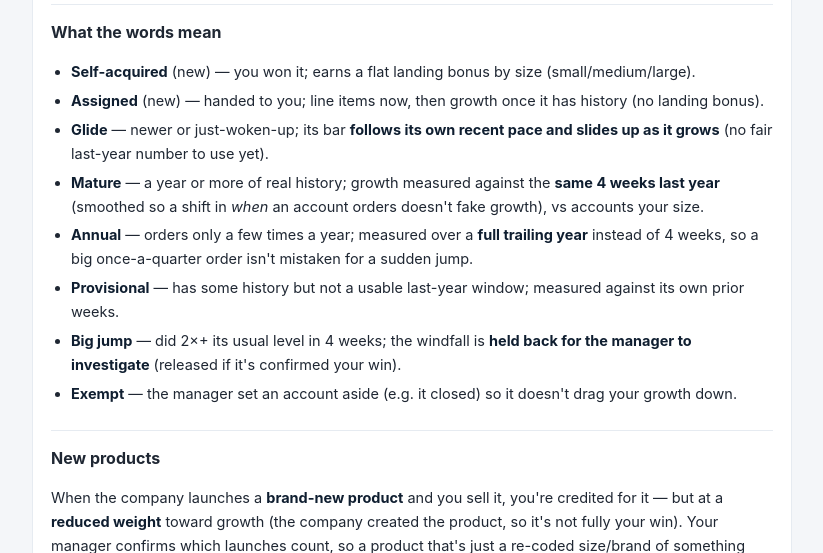
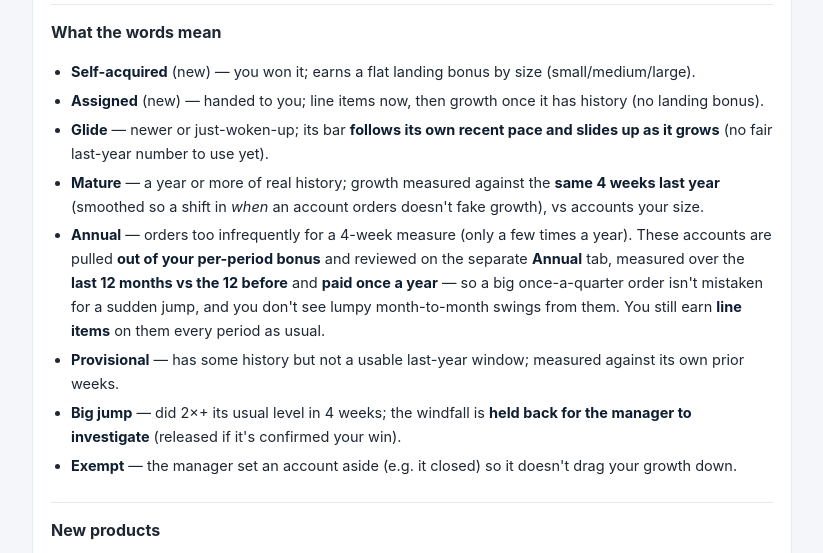
Before and after one commit to JaxonFan/wandt_sales_evaluation, a FastAPI app: page /guide in a window 1280 px wide. Shown: the part 1800-2353 px from the top of the page, without its empty margins (86-909 px from the left). Run offline with FastAPI, Linux system fonts and the light colour scheme; the visitor is signed in with stand-in values (Sample User, id 1); tables that the repository leaves empty hold one stand-in row (values such as "Sample post"); some libraries are stand-ins or nearby versions.

Commit message:
Split infrequent accounts into a dedicated Annual Review track
Monthly-or-less orderers (median order-gap > sporadic cutoff) were folded into
the per-period growth as a trailing-52-week number displayed under a "4 wk"
label, which read as a ~12x error (e.g. ANCHANY01 showed ~$15.8k vs a real
4-week $1.3k). They also produced lumpy period-to-period reviews.

- engine: compute_period_bonus now scores regular 4-week accounts only;
  sporadic accounts are excluded. New compute_annual_review() scores them on a
  rolling trailing-12-months vs prior-12-months basis, cost-adjusted and
  size-de-trended, paid once a year (not folded into the per-period bonus).
  Shared the cost-adjusted-baseline helper between both engines.
- service: run_annual_review() (rolling, as-of latest data) + compute_annual_goal().
- model: new AnnualAward table (adds via create_all, no ALTER on RDS).
- routes: /annual, /annual/{name}, /me/annual, POST /annual/award.
- templates: annual.html + annual_me.html; nav links; removed the stale
  per-period "annual" badge and pointed to the Annual tab.
- guide: updated the Annual glossary entry (EN + 中文 + root explainer).

Verified locally: ANCHANY01 appears once on /annual ($15,811 vs $7,510) and is
gone from per-period; zero overlap between tracks; all routes 200.

Co-Authored-By: Claude Opus 4.8 (1M context) <noreply@anthropic.com>

```diff
--- a/app/guides/explainer_en.md
+++ b/app/guides/explainer_en.md
@@ -69,8 +69,10 @@ right through.
   last-year number to use yet).
 - **Mature** — a year or more of real history; growth measured against the **same 4 weeks last year** (smoothed
   so a shift in *when* an account orders doesn't fake growth), vs accounts your size.
-- **Annual** — orders only a few times a year; measured over a **full trailing year** instead of 4 weeks, so a big
-  once-a-quarter order isn't mistaken for a sudden jump.
+- **Annual** — orders too infrequently for a 4-week measure (only a few times a year). These accounts are pulled
+  **out of your per-period bonus** and reviewed on the separate **Annual** tab, measured over the **last 12 months
+  vs the 12 before** and **paid once a year** — so a big once-a-quarter order isn't mistaken for a sudden jump, and
+  you don't see lumpy month-to-month swings from them. You still earn **line items** on them every period as usual.
 - **Provisional** — has some history but not a usable last-year window; measured against its own prior weeks.
 - **Big jump** — did 2×+ its usual level in 4 weeks; the windfall is **held back for the manager to investigate**
   (released if it's confirmed your win).
--- a/app/main.py
+++ b/app/main.py
@@ -107,6 +107,63 @@ def rep_goal_view(name: str, request: Request, db: Session = Depends(get_db), p:
     return templates.TemplateResponse("me.html", {"request": request, "user": user, "g": goal, "viewer": "manager"})
 
 
+# ---------- Annual Review track (infrequent accounts, rolling trailing 12 months; paid once a year) ----------
+@app.get("/annual", response_class=HTMLResponse)
+def annual(request: Request, db: Session = Depends(get_db)):
+    user = current_user(request, db)
+    if not user:
+        return RedirectResponse("/login", status_code=303)
+    if user.role == "rep":
+        return RedirectResponse("/me/annual", status_code=303)
+    res, as_of, s = service.run_annual_review(db)
+    cards = res["scorecards"]
+    cards = (cards[cards["annual_accounts"] > 0].sort_values("annual_growth_bonus", ascending=False)
+             .to_dict("records")) if len(cards) else []
+    awards = {a.associate: a for a in db.query(M.AnnualAward)}
+    return templates.TemplateResponse("annual.html", {
+        "request": request, "user": user, "cards": cards, "awards": awards, "data_through": as_of})
+
+
+@app.get("/annual/{name}", response_class=HTMLResponse)
+def annual_rep(name: str, request: Request, db: Session = Depends(get_db)):
+    user = current_user(request, db)
+    if not user or user.role == "rep":
+        return RedirectResponse("/login" if not user else "/me/annual", status_code=303)
+    goal = service.compute_annual_goal(db, name)
+    award = db.query(M.AnnualAward).filter(M.AnnualAward.associate == name).first()
+    return templates.TemplateResponse("annual_me.html", {"request": request, "user": user, "g": goal, "viewer": "manager", "award": award})
+
+
+@app.get("/me/annual", response_class=HTMLResponse)
+def my_annual(request: Request, db: Session = Depends(get_db)):
+    user = current_user(request, db)
+    if not user:
+        return RedirectResponse("/login", status_code=303)
+    if user.role == "rep" and not user.associate_name:
+        return RedirectResponse("/logout", status_code=303)
+    name = user.associate_name if user.role == "rep" else None
+    if not name:  # a manager hitting /me/annual -> the team annual page
+        return RedirectResponse("/annual", status_code=303)
+    goal = service.compute_annual_goal(db, name)
+    return templates.TemplateResponse("annual_me.html", {"request": request, "user": user, "g": goal, "viewer": "self"})
+
+
+@app.post("/annual/award")
+def set_annual_award(request: Request, associate: str = Form(...), award_amount: float = Form(0),
+                     note: str = Form(""), db: Session = Depends(get_db)):
+    user = current_user(request, db)
+    if not user or user.role == "rep":
+        return RedirectResponse("/login", status_code=303)
+    aw = db.query(M.AnnualAward).filter(M.AnnualAward.associate == associate).first()
+    if not aw:
+        aw = M.AnnualAward(associate=associate); db.add(aw)
+    aw.award_amount, aw.note = award_amount, note
+    aw.user_id, aw.created_at, aw.as_of = user.user_id, dt.datetime.utcnow(), dt.date.today()
+    db.commit()
+    audit(db, user, "set_annual_award", f"associate:{associate}", {"award": award_amount})
+    return RedirectResponse("/annual", status_code=303)
+
+
 # ---------- team overview (manager) ----------
 @app.get("/", response_class=HTMLResponse)
 def overview(request: Request, db: Session = Depends(get_db), p: int = None):
@@ -139,7 +196,7 @@ def associate(name: str, request: Request, db: Session = Depends(get_db), p: int
     if len(sub):
         for _, r in sub.iterrows():
             target = r["account_target"]
-            sales = float(r["rep_quarter_sales"])               # trailing-quarter sales
+            sales = float(r["rep_quarter_sales"])               # trailing 4-week sales (regular accounts only)
             perf = ((sales / target - 1) * 100) if (target and pd.notna(target)) else None
             rows.append(dict(account=r["account"], name=names.get(r["account"], r["account"]),
                              sales=round(sales), counted=round(sales - float(r["held_back"])),
--- a/app/service.py
+++ b/app/service.py
@@ -1,7 +1,7 @@
 """Bridge between the DB and the pure engine: load sales lines, settings, overrides; run scorecards."""
 import pandas as pd
 from sqlalchemy import func
-from .engine import compute_period_bonus, day_of_week_weights, selling_day_capacity
+from .engine import compute_period_bonus, compute_annual_review, day_of_week_weights, selling_day_capacity
 from . import models as M
 from .config import DEFAULTS, SALES_ROLES
 
@@ -293,6 +293,49 @@ def run_period_bonus(db, idx=None):
     return res, period, s, nav, as_of
 
 
+def annual_exempt_set(db):
+    """Accounts the manager exempted in ANY period -> removed from the annual growth track (closed/collapsed).
+    The annual track is rolling (not per-period), so an exemption applies regardless of when it was set."""
+    return {a.account for a in db.query(M.ManagerAction).filter(M.ManagerAction.status == "exempt")}
+
+
+def run_annual_review(db):
+    """Compute the Annual Review track (sporadic accounts, rolling trailing 12 months vs prior 12 months).
+    Rolling / as-of the latest data date — independent of the 4-week period grid. Returns (res, as_of, settings)."""
+    s = get_settings(db)
+    _, idx_cur0, _ = period_grid(db, s["window_weeks"])
+    period, as_of, *_ = resolve_period(db, idx_cur0, s["window_weeks"])
+    df = _lines_cached(db, _data_version(db))
+    _, _, team = attribution_maps(db)
+    res = compute_annual_review(df, as_of, team,
+                                exempt_accounts=annual_exempt_set(db),
+                                featured_new_products=featured_new_product_set(db), **_dials(s))
+    return res, as_of, s
+
+
+def compute_annual_goal(db, associate):
+    """Rep-facing Annual Review payload: this rep's infrequent accounts on a rolling trailing-12-month basis,
+    with the annual growth bonus they're earning. Mirrors compute_rep_goal but on the annual cadence."""
+    res, as_of, s = run_annual_review(db)
+    card = next((c for c in res["scorecards"].to_dict("records") if c["associate"] == associate), None)
+    names = customer_names(db)
+    accounts = res["accounts"]
+    rows = []
+    if len(accounts):
+        sub = accounts[accounts["associate"] == associate]
+        for _, r in sub.iterrows():
+            rows.append({"customer": names.get(r["account"], r["account"]), "status": r["status"],
+                         "sales": int(r["sales"]), "target": (int(r["target"]) if pd.notna(r["target"]) else None),
+                         "perf": (int(r["perf"]) if pd.notna(r["perf"]) else None)})
+        rows.sort(key=lambda x: -(x["sales"] or 0))
+    actual = float(card["annual_actual"]) if card else 0.0
+    target = float(card["annual_target"]) if card else 0.0
+    bonus = float(card["annual_growth_bonus"]) if card else 0.0
+    return {"associate": associate, "as_of": as_of, "card": card, "rows": rows,
+            "actual": actual, "target": target, "bonus": bonus,
+            "pct": (actual / target * 100) if target else 0.0}
+
+
 def compute_rep_goal(db, associate, idx=None):
     """The rep-facing dashboard payload: one target, where they are vs a calendar-aware pace,
     run-rate to finish, the three bonus pieces, new accounts, and accounts-to-watch."""
--- a/app/templates/associate.html
+++ b/app/templates/associate.html
@@ -40,8 +40,9 @@
 
 <div class="card">
   <h2>Per-account this period</h2>
-  <p class="hint" style="margin:0 0 8px">Sales/target are the trailing <b>4 weeks</b>. See the
-    <a href="/guide" style="color:var(--blue)">guide</a> for what each status means.
+  <p class="hint" style="margin:0 0 8px">Sales/target are the trailing <b>4 weeks</b>. Infrequent accounts
+    (ordering too rarely for a 4-week measure) are on the <a href="/annual/{{ name }}" style="color:var(--blue)">Annual
+    review</a> tab instead. See the <a href="/guide" style="color:var(--blue)">guide</a> for what each status means.
     <span class="badge b-new">self-acquired</span> <span class="badge b-ramp">ramp</span>
     <span class="badge" style="background:#eee;color:#555">assigned</span>
     <span class="badge b-ok">mature</span> <span class="badge b-prov">provisional</span>
@@ -64,7 +65,6 @@
             {% elif r.status=='assigned' %}<span class="badge" style="background:#eee;color:#555">assigned</span>
             {% elif r.status=='provisional' %}<span class="badge b-prov">provisional</span>
             {% elif r.status=='glide' %}<span class="badge" style="background:#efe9fb;color:#6b46c1">glide</span>
-            {% elif r.status=='annual' %}<span class="badge" style="background:var(--blue-bg);color:var(--blue)" title="orders too infrequently for a 4-week measure; scored on a trailing year">annual</span>
             {% elif r.status=='mature' %}<span class="badge b-ok">growth</span>
             {% elif r.status=='exempt' %}<span class="badge b-ramp">exempt</span>
             {% else %}<span class="mut">line items</span>{% endif %}</td>
--- a/app/templates/base.html
+++ b/app/templates/base.html
@@ -47,11 +47,11 @@
   <span class="brand">W&T Sales Scorecard</span>
   {% if user.role != 'rep' %}
   <nav>
-    <a href="/">Team</a><a href="/acquisitions">New accounts</a><a href="/jumps">Big jumps</a><a href="/constrained">Limited stock</a>
+    <a href="/">Team</a><a href="/annual">Annual review</a><a href="/acquisitions">New accounts</a><a href="/jumps">Big jumps</a><a href="/constrained">Limited stock</a>
     <a href="/closures">Closures</a><a href="/products">New products</a><a href="/reps">Reps</a><a href="/guide">Guide</a><a href="/upload">Import</a><a href="/settings">Settings</a><a href="/export.csv">Export</a>
   </nav>
   {% else %}
-  <nav><a href="/me">My goal</a><a href="/guide">How my bonus works</a></nav>
+  <nav><a href="/me">My goal</a><a href="/me/annual">Annual</a><a href="/guide">How my bonus works</a></nav>
   {% endif %}
   <span class="right">{{ user.username }} ({{ user.role }}) · <a href="/logout" style="color:#cdd9e8">log out</a></span>
 </header>
```
Also changed, not shown: app/engine.py (+102 -35 lines), app/guides/explainer_zh.md (+3 -1 lines), app/models.py (+14 -0 lines), app/templates/annual.html (added, +34 -0 lines), app/templates/annual_me.html (added, +62 -0 lines), wandt_bonus_explainer.md (+4 -2 lines).
